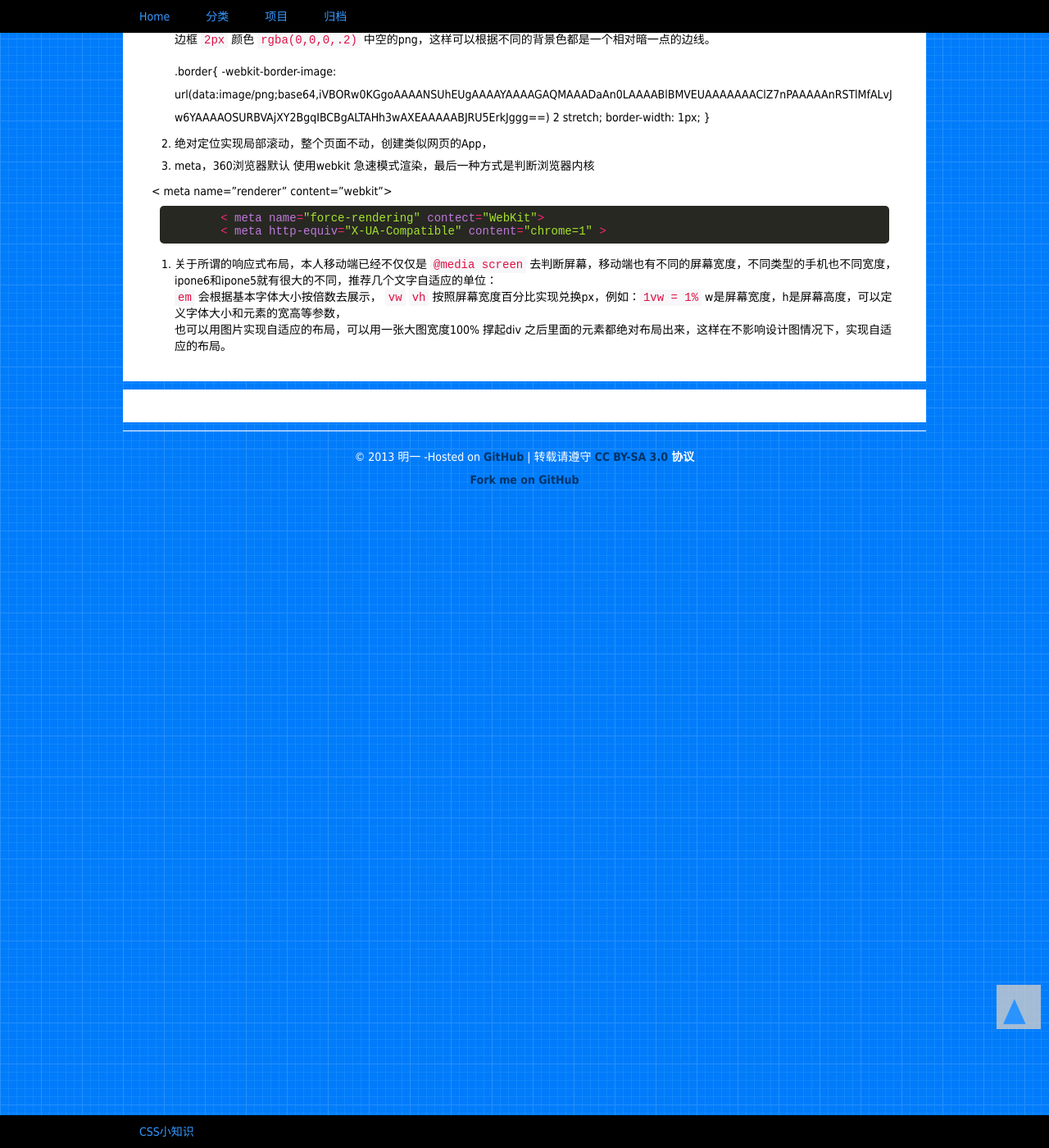
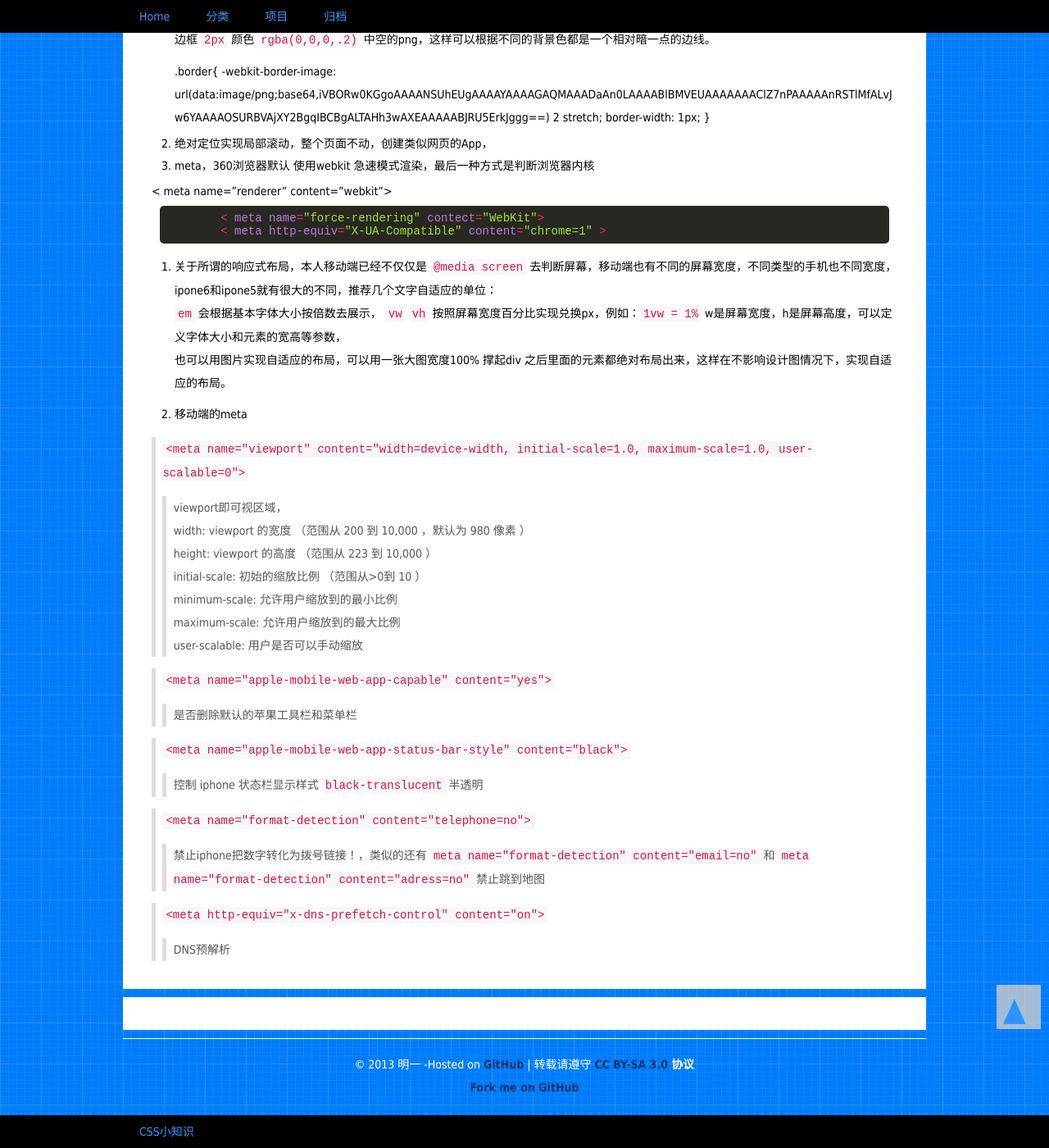
Before and after one commit to mingyili/mingyili.github.com, a Jekyll site: the page built from _posts/2015-07-23-最近学习笔记.md, in a window 1280 px wide and 1400 px high, scrolled down 703 px. Shown: the whole window at 82% size. Built offline with Jekyll 4.4.1, drawn with Linux system fonts in a browser that asks for light colours; Markdown is read by kramdown in place of the engine named in the settings; comment, search, counter and statistics services are not loaded.

Commit message:
viewport

```diff
--- a/_posts/2015-07-23-最近学习笔记.md
+++ b/_posts/2015-07-23-最近学习笔记.md
@@ -1,7 +1,7 @@
 ---
 layout: post
 category: 学习笔记
-tags: css3 html5 js
+tags: css3 html5 js meta
 description: 最近学习总结的内容，方便以后自己查找，主要包括移动端独立滚动的层如何平滑滚动，交互样式，垂直布局，移动端版0.5像素的边框，meta默认webkit渲染和响应式布局的一些看法。响应式布局以后会单独在详细说明，其他的后期还会再补充。
 ---
 
@@ -46,6 +46,31 @@ description: 最近学习总结的内容，方便以后自己查找，主要包
    `vw`  `vh` 按照屏幕宽度百分比实现兑换px，例如：`1vw = 1%` w是屏幕宽度，h是屏幕高度，可以定义字体大小和元素的宽高等参数，
    也可以用图片实现自适应的布局，可以用一张大图宽度100% 撑起div 之后里面的元素都绝对布局出来，这样在不影响设计图情况下，实现自适应的布局。
 
+  11. 移动端的meta
+
+  >  `<meta name="viewport" content="width=device-width, initial-scale=1.0, maximum-scale=1.0, user-scalable=0">`
+  >> viewport即可视区域，
+  >> width: viewport 的宽度 （范围从 200 到 10,000 ，默认为 980 像素 ）
+  >> height: viewport 的高度 （范围从 223 到 10,000 ）
+  >> initial-scale: 初始的缩放比例 （范围从>0到 10 ）
+  >> minimum-scale: 允许用户缩放到的最小比例
+  >> maximum-scale: 允许用户缩放到的最大比例
+  >> user-scalable: 用户是否可以手动缩放
+
+  >  `<meta name="apple-mobile-web-app-capable" content="yes">`
+  >> 是否删除默认的苹果工具栏和菜单栏
+
+  >  `<meta name="apple-mobile-web-app-status-bar-style" content="black">`
+  >> 控制 iphone 状态栏显示样式  `black-translucent` 半透明
+
+  >  `<meta name="format-detection" content="telephone=no">`
+  >>  禁止iphone把数字转化为拨号链接！，类似的还有 `meta name="format-detection" content="email=no"` 和 `meta name="format-detection" content="adress=no"` 禁止跳到地图
+
+  >  `<meta http-equiv="x-dns-prefetch-control" content="on">`
+  >> DNS预解析
+
+
+
 
 [jekyll]: http://jekyllrb.com/ "Jekyll 官方文档"
 [emacs-jekyll]: https://github.com/diasjorge/jekyll.el "Emacs Jekyll 插件"
```
Also changed, not shown: _includes/head.html (+5 -2 lines).
